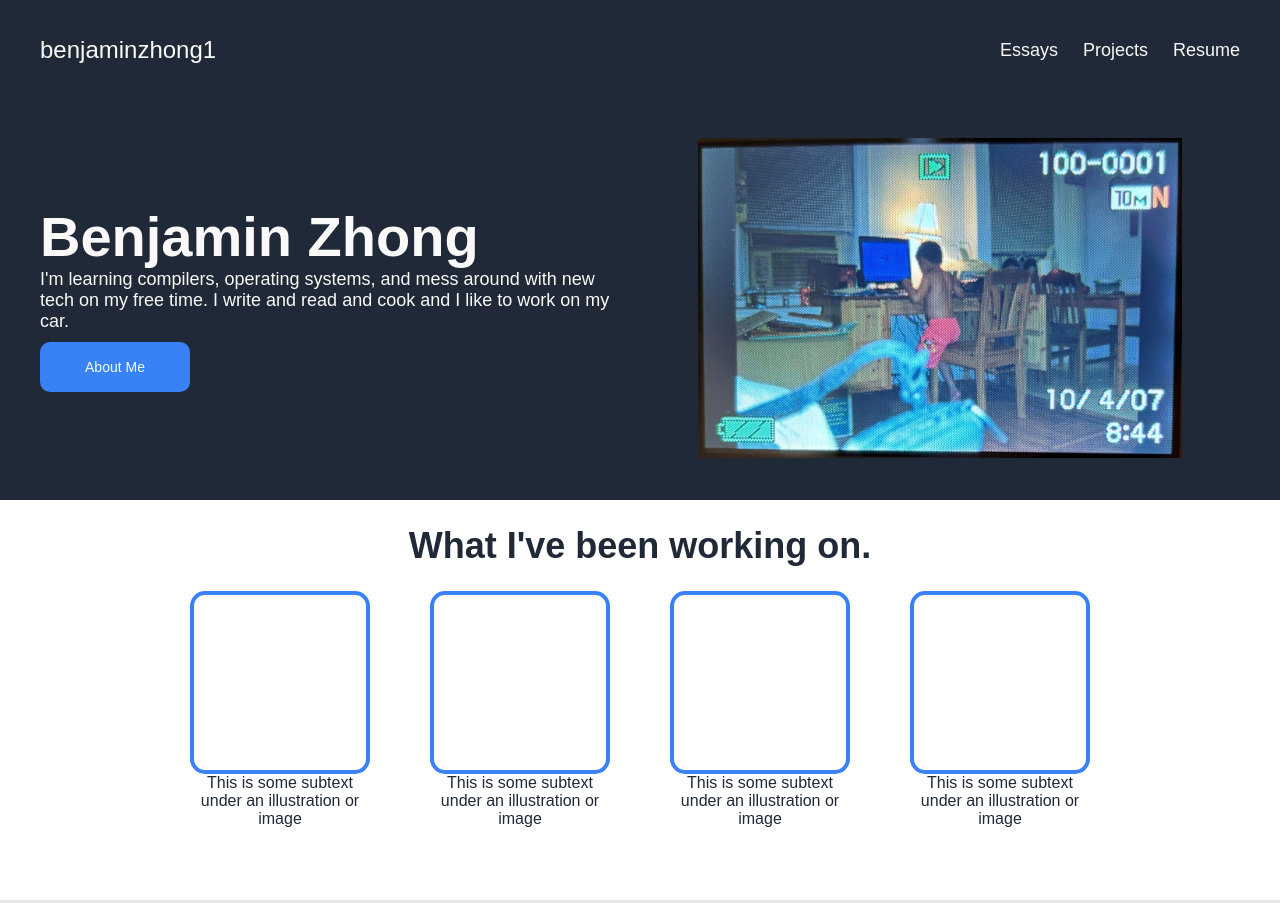
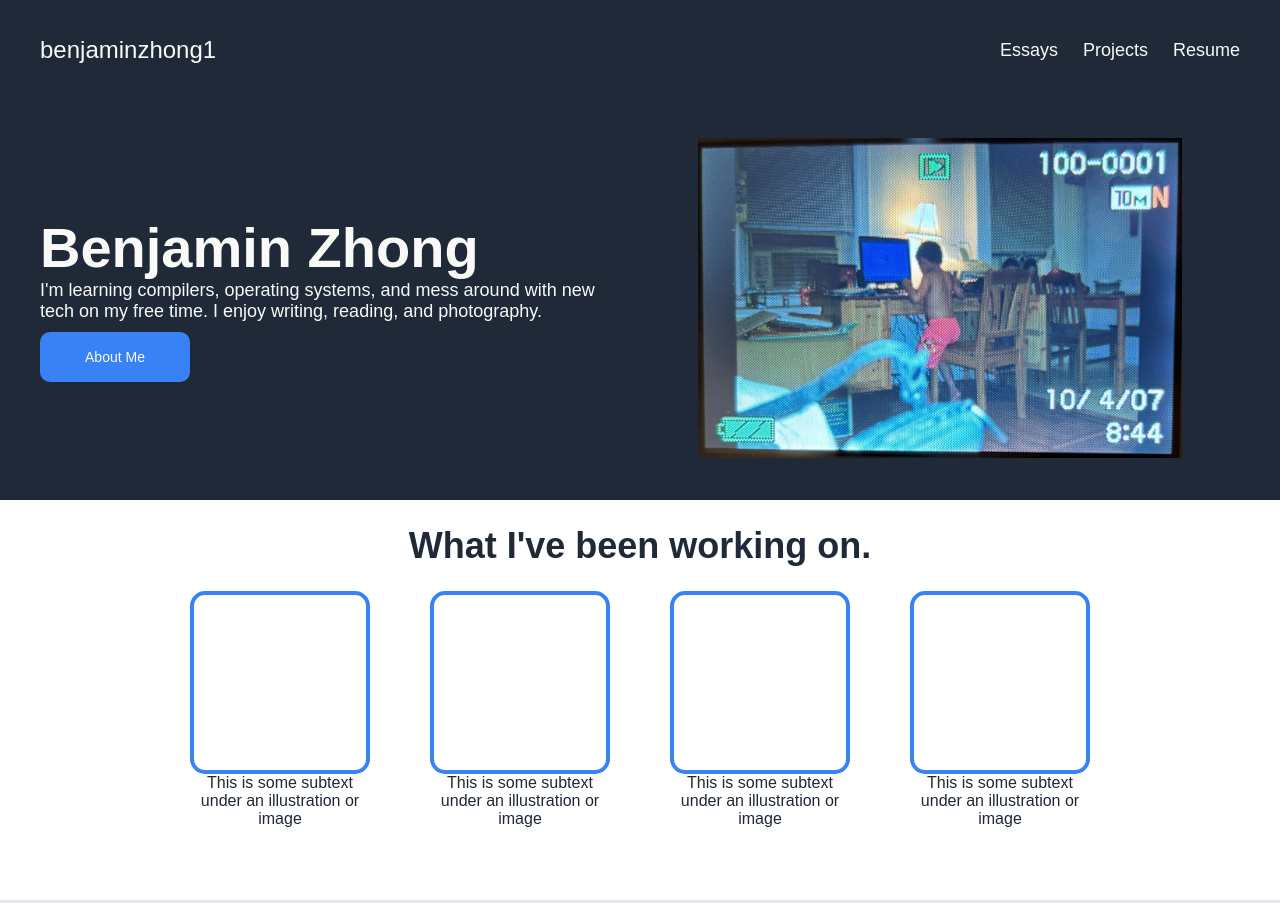
Before and after one commit to benjaminzhong1/Portfolio, a plain HTML site: page index.html in a window 1280 px wide. Shown: the top 903 px of the page. Drawn offline with Linux system fonts and the light colour scheme.

Commit message:
update short bio

```diff
--- a/index.html
+++ b/index.html
@@ -17,12 +17,11 @@
             <div class="menu bottom-half">
                 <div class="item5">
                     <h1 style="font-size: 56px;">Benjamin Zhong</h1>
-                    <p style="font-size: 18px;"> I'm learning compilers, operating systems, and mess around with new tech on my free time. I write and read
-                        and cook and I like to work on my car.
+                    <p style="font-size: 18px;"> I'm learning compilers, operating systems, and mess around with new tech on my free time. I enjoy writing, reading, and photography.
                     </p>
                     <a href = "about"><button style="margin-top: 10px; color: #F9FAF8; background-color: #3882f6; height: 50px; width: 150px; border-color: transparent; border-radius: 10px; font-size: 14px;">
                         About Me
-                        </button></a>
+                    </button></a>
                 </div>
                 <!-- <div class="item6"> -->
                     <img class = "item6" src="./images/10_4_2007 - Cropped.jpg" style = "height: 320px; width: 600px; object-fit: contain;">
```
